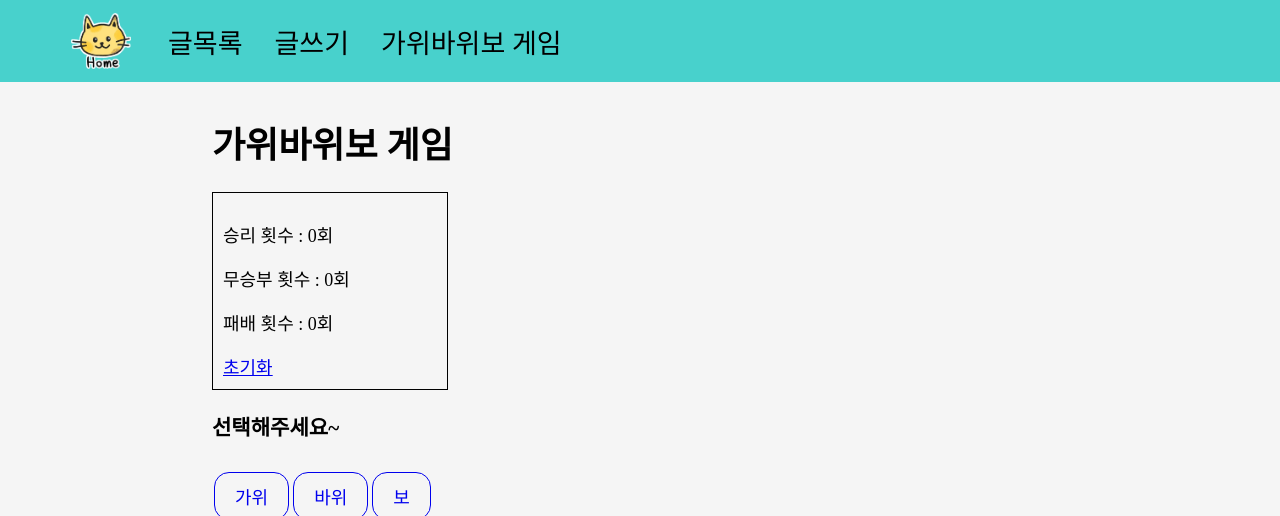
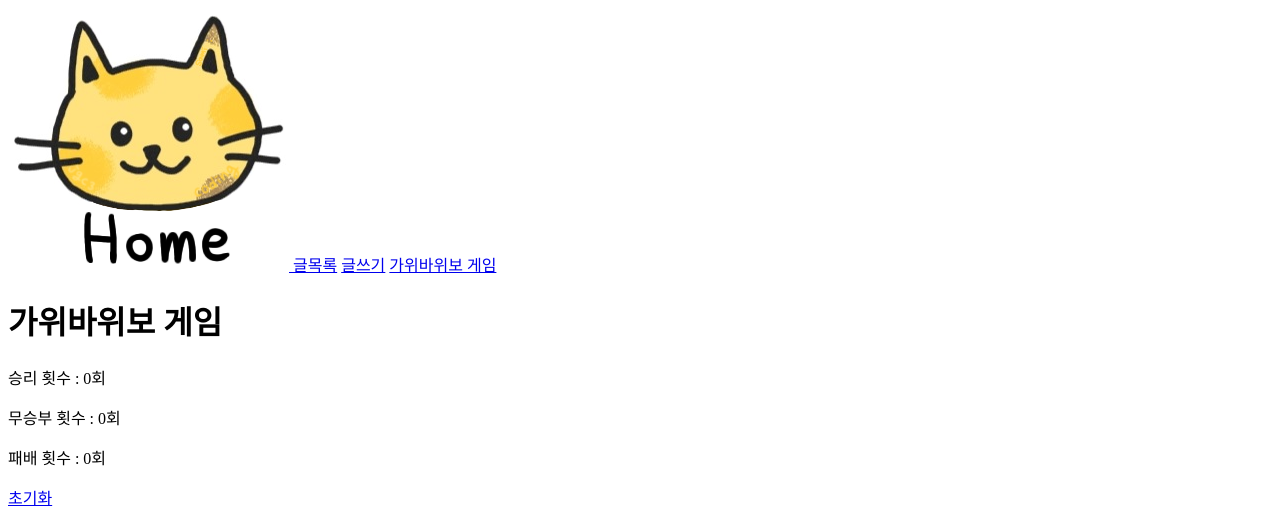
Before and after one commit to smartasshsr/W5Django, a Django app: page /game/rsp/ in a window 1280 px wide. Shown: the top 516 px of the page. Run offline with Django 4.2, Linux system fonts and the light colour scheme; some web fonts are replaced.

Commit message:
Update Django W5

```diff
--- a/jgDjango/templates/base.html
+++ b/jgDjango/templates/base.html
@@ -7,56 +7,8 @@
   <meta name="viewport" content="width=device-width, initial-scale=1.0">
   <title>jgDjango</title>
   <link rel="icon" href="{% static 'image/favicon-96x96.png' %}">
-  <link rel="stylesheet" href="{% static 'css/style.css' %}">
-  <style>
-    /* .navbar : html 코드에서 class 속성값이 "navbar"인 태그에 css 적용 */
-    /* navbar 앞의 '.'은 class를 의미 */
-    .navbar {
-      /* flex : 레이아웃 설정 */
-      display: flex;
-      /* flex-direction : 레이아웃 배치 방향 설정 */
-      flex-direction: row;
-      /* flex-wrap : 줄바꿈 방법 */
-      flex-wrap: wrap;
-      padding: 5px 50px;
-      /* background-color : 배경색 설정 */
-      background-color: MediumTurquoise;
-    }
+  <!-- css를 적용시켜주는 코드를 붙여넣기 -->
 
-    /* .navbar span : .navbar 태그 안쪽에 있는 span 태그에 css 적용 */
-    .navbar span {
-      display: flex;
-      /* align-items : flex-direction 방향을 기준으로 수직 방향 정렬 */
-      align-items: center;
-      margin: 0 10px;
-    }
-
-    .navbar a {
-      padding: 3px 6px;
-      /* color : 텍스트 색상 설정 */
-      color: black;
-      /* 1.5rem : html 태그 폰트 크기의 1.5배 */
-      font-size: 1.5rem;
-      /* text-decoration : 선으로 글자를 꾸미는 속성 */
-      text-decoration: none;
-    }
-
-    /* :hover : 마우스를 올렸을 때의 동작을 설정 */
-    .navbar a:hover {
-      padding: 3px 6px;
-      /* border-radius : 테두리를 둥글게 하는 속성 */
-      border-radius: 10px;
-      background-color: PaleTurquoise;
-    }
-
-    .logo {
-      display:flex;
-      width: 60px;
-      margin: 5px;
-    }
-  </style>
-  {% block head %}
-  {% endblock %}
 </head>
 <body>
   <div class="navbar">
```
